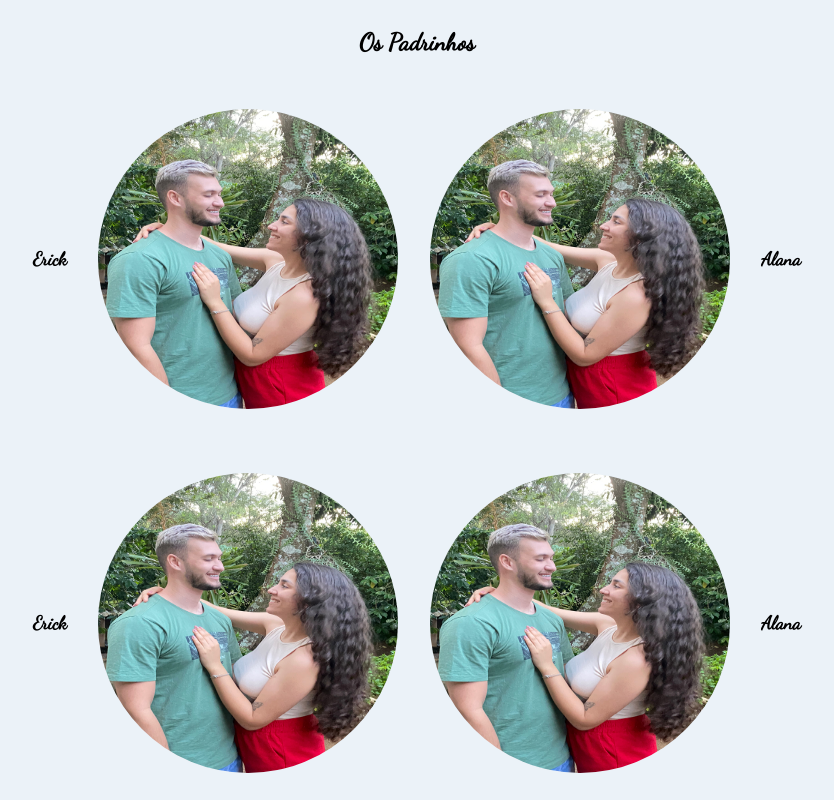
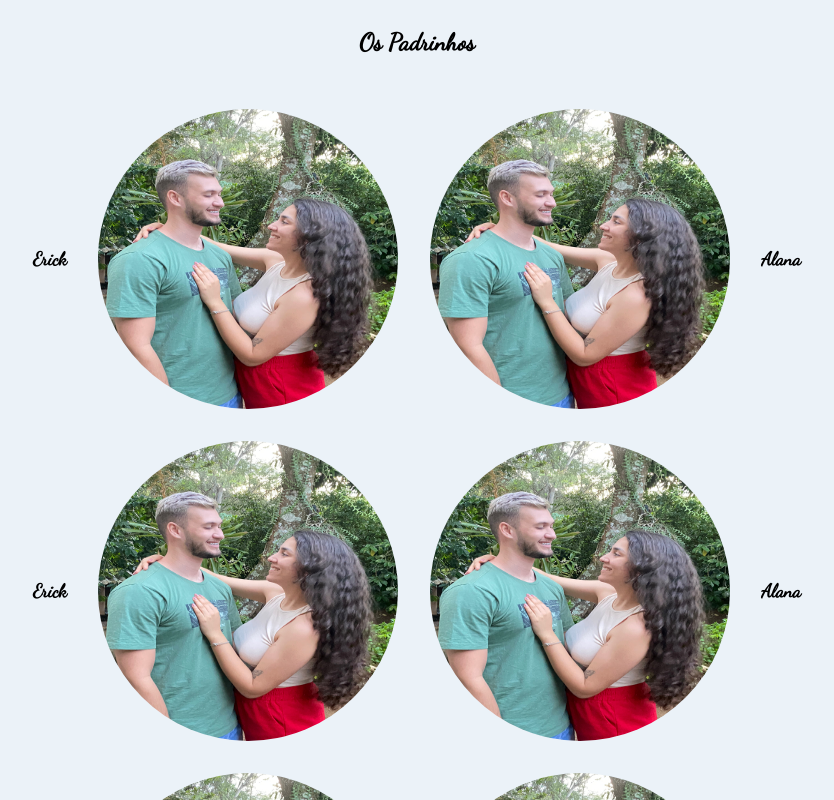
Before and after one commit to erikefernandes40/wedding-website, a Next.js app: page /godParents in a window 1280 px wide. Shown: the top 800 px of the page, without its empty margins (223-1057 px from the left). Built offline with nearby package versions, Linux system fonts and the light colour scheme.

Commit message:
feat: adiciona div mother

```diff
--- a/pages/godParents.tsx
+++ b/pages/godParents.tsx
@@ -7,6 +7,7 @@ const GodParents = () => {
     <section className={styles.godParents}>
       <h2>Os Padrinhos</h2>
 
+      <div className={styles.mother}>
       <div className={styles.godParentsWrap}>
         <h3>Erick</h3>
         <Image
@@ -79,6 +80,9 @@ const GodParents = () => {
         />
         <h3>Alana</h3>
       </div>
+      </div>
+
+
     </section>
   )
 }
```
